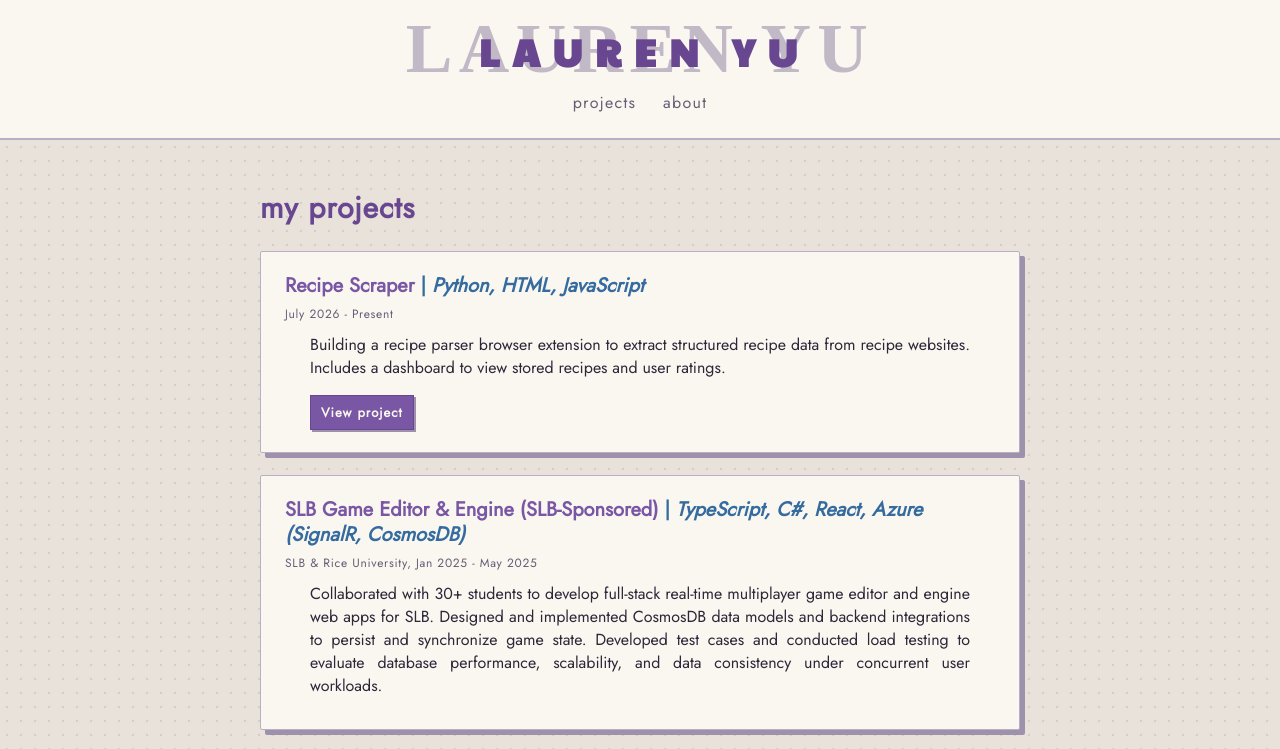
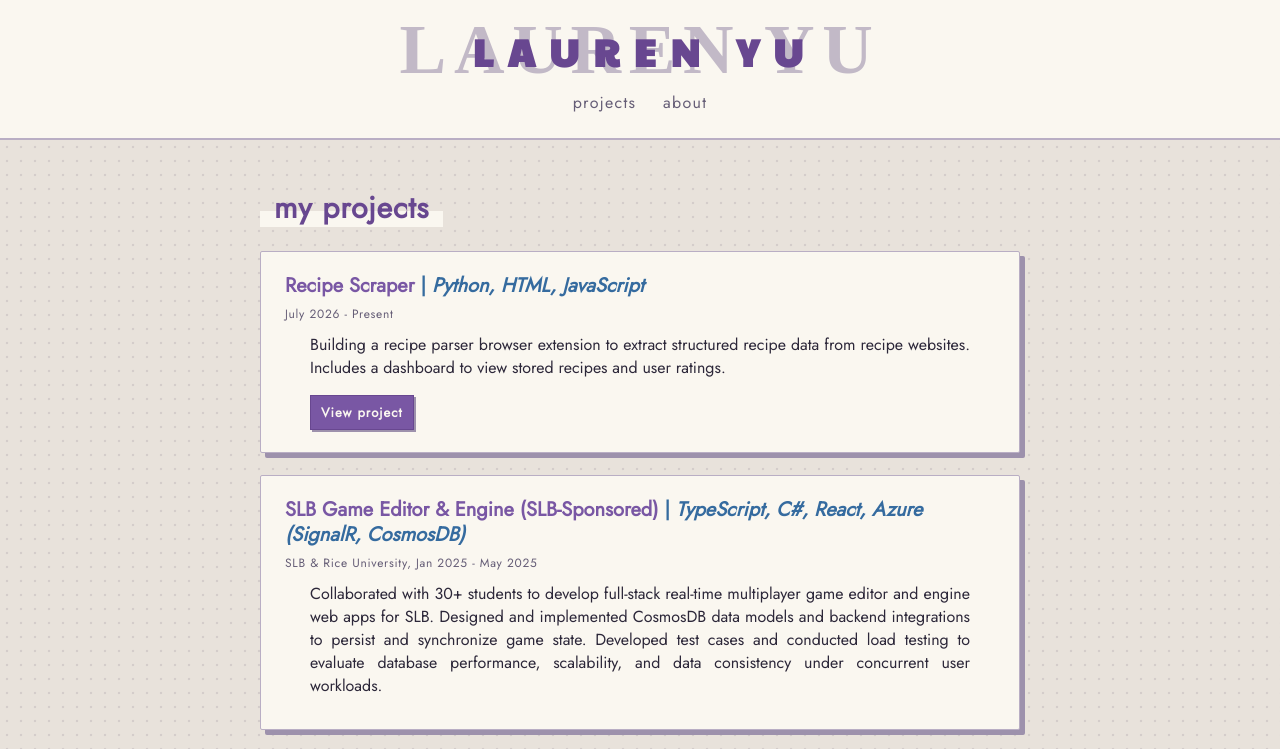
Before and after one commit to laurennyu/laurennyu.github.io, a plain HTML site: page index.html in a window 1280 px wide. Shown: the top 749 px of the page. Drawn offline with Linux system fonts and the light colour scheme; a web font is replaced by a local one.

Commit message:
Styling: Add highlight behind headers

```diff
--- a/style.css
+++ b/style.css
@@ -57,9 +57,9 @@ body {
     color: var(--color-accent-hover);
     font-family: var(--font-display);
     font-size: 38px;
-    letter-spacing: 0.35em;
+    letter-spacing: 0.39em;
     line-height: 1;
-    margin: 0 0 0 9px;
+    margin: 0 0 0 10px;
     position: relative;
     text-align: center;
     z-index: 1;
@@ -70,9 +70,9 @@ body {
     font-family: var(--font-accent);
     font-size: 70px;
     left: 50%;
-    letter-spacing: 0.09em;
+    letter-spacing: 0.11em;
     line-height: 0.7;
-    margin-top: 17px;
+    margin-top: 18px;
     opacity: 0.6;
     pointer-events: none;
     position: absolute;
@@ -109,12 +109,28 @@ body {
 
 h2 {
     color: var(--color-accent-hover);
+    display: table;
     font-family: var(--font-body);
     font-size: 30px;
     font-weight: 700;
+    isolation: isolate;
     letter-spacing: 0.03em;
     margin: 34px 0 22px;
+    padding: 0 14px;
+    position: relative;
     text-align: left;
+}
+
+h2::before {
+    background-color: var(--color-surface);
+    /* box-shadow: 2px 2px 0 var(--color-paper-shadow); */
+    content: "";
+    height: 37%;
+    left: -0.1%;
+    position: absolute;
+    top: 58%;
+    width: 100.2%;
+    z-index: -1;
 }
 
 #welcome { text-align: center; }
```
